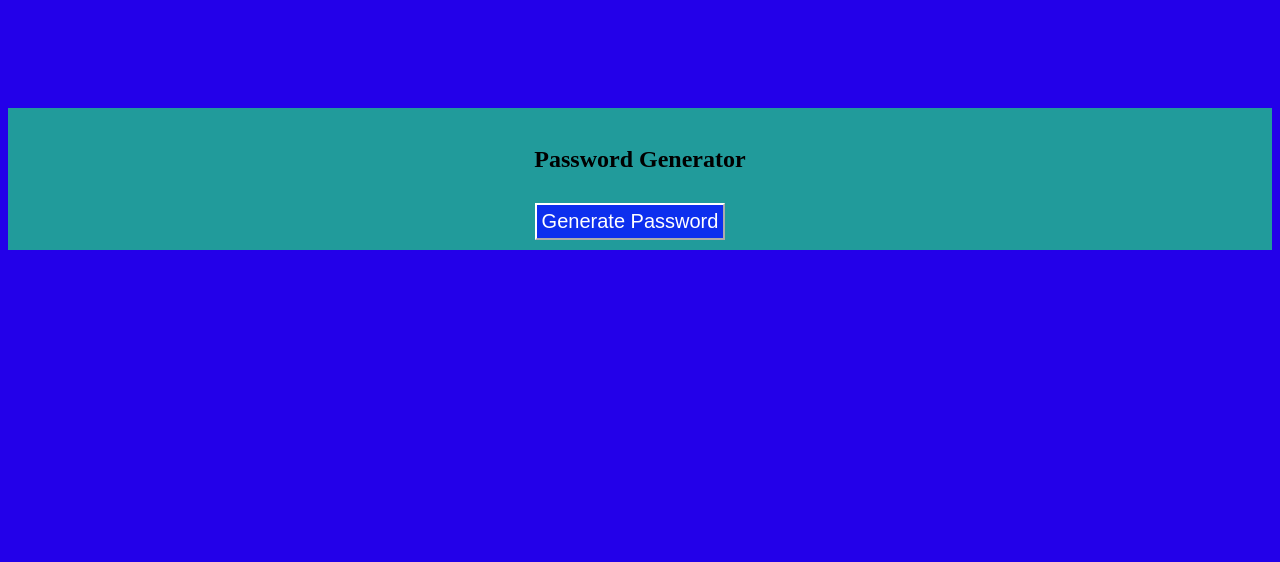
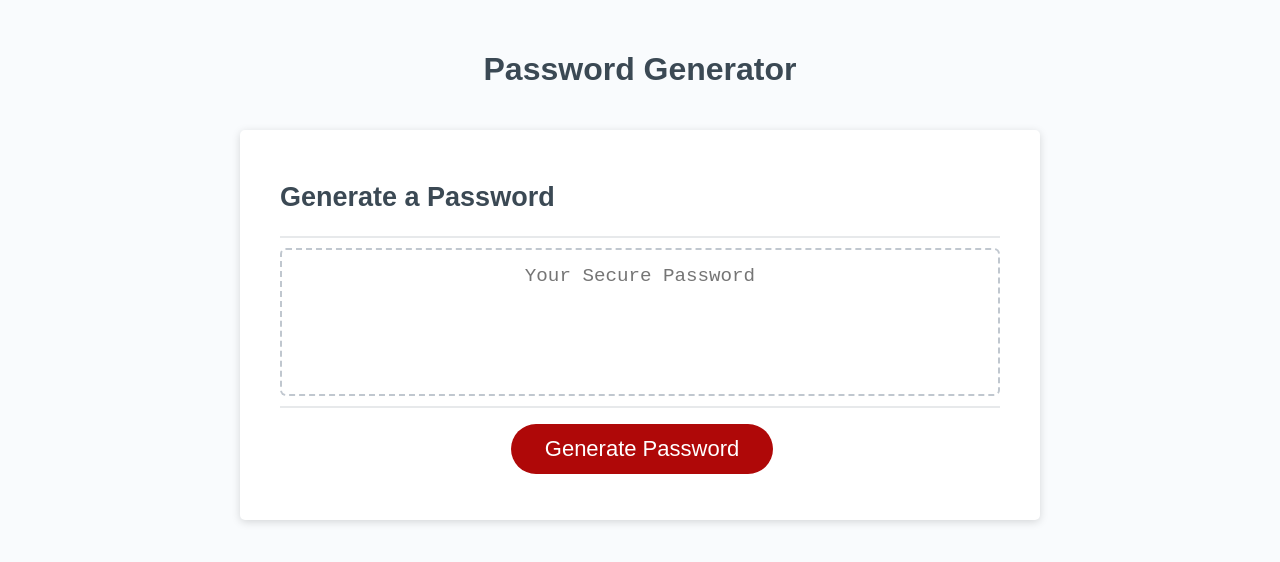
Before and after one commit to danieltran2016/Module_3_Password_Generator, a plain HTML site: page index.html in a window 1280 px wide. Drawn offline with Linux system fonts and the light colour scheme.

Commit message:
im an idiot and didnt know there was starter code for the project. anyways, i put away the first site iwas working on and put the clone code in the main folder for this project.

```diff
--- /dev/null
+++ b/ignore these/style.css
@@ -0,0 +1,29 @@
+body{
+    background-color: rgb(35, 0, 233);
+}
+
+header {
+    padding-top: 20px;
+}
+
+section {
+    display: block;
+    margin: 80px auto;
+    text-align: center;
+    background-color: rgb(33, 155, 155);
+   }
+
+.pwg {
+    padding: 20px;
+}
+
+button {
+    padding: 5px;
+    margin: 10px;
+    cursor: pointer;
+    font-size: 20px;
+    font-weight:100;
+    background-color: rgb(13, 47, 238);
+    color: white;
+    border-color: white;
+}
--- a/index.html
+++ b/index.html
@@ -1,23 +1,34 @@
 <!DOCTYPE html>
-<html lang="en-us">
+<html lang="en">
   <head>
-    <meta charset = "UTF-8">
-    <meta name="viewport" content="width=device-width, initial-scale=1.0">
-    <link rel="stylesheet" href="./style.css">
-    <title>Random Password Generator DT</title>
+    <meta charset="UTF-8" />
+    <meta name="viewport" content="width=device-width, initial-scale=1.0" />
+    <meta http-equiv="X-UA-Compatible" content="ie=edge" />
+    <title>Password Generator</title>
+    <link rel="stylesheet" href="style.css" />
   </head>
-
   <body>
+    <div class="wrapper">
       <header>
-        <section>
-            <pwgen class ="pwg">
-                <h1>Password Generator </h1>
-                <button id="password">Generate Password</button>
-            </pwgen>
-        </section>
+        <h1>Password Generator</h1>
       </header>
-
-
+      <div class="card">
+        <div class="card-header">
+          <h2>Generate a Password</h2>
+        </div>
+        <div class="card-body">
+          <textarea
+            readonly
+            id="password"
+            placeholder="Your Secure Password"
+            aria-label="Generated Password"
+          ></textarea>
+        </div>
+        <div class="card-footer">
+          <button id="generate" class="btn">Generate Password</button>
+        </div>
+      </div>
+    </div>
     <script src="script.js"></script>
   </body>
 </html>
--- a/script.js
+++ b/script.js
@@ -0,0 +1,17 @@
+// Assignment code here
+
+
+// Get references to the #generate element
+var generateBtn = document.querySelector("#generate");
+
+// Write password to the #password input
+function writePassword() {
+  var password = generatePassword();
+  var passwordText = document.querySelector("#password");
+
+  passwordText.value = password;
+
+}
+
+// Add event listener to generate button
+generateBtn.addEventListener("click", writePassword);
--- a/style.css
+++ b/style.css
@@ -1,29 +1,137 @@
-body{
-    background-color: rgb(35, 0, 233);
+*,
+*::before,
+*::after {
+  box-sizing: border-box;
+}
+
+html,
+body,
+.wrapper {
+  height: 100%;
+  margin: 0;
+  padding: 0;
+}
+
+body {
+  font-family: sans-serif;
+  background-color: #f9fbfd;
+}
+
+.wrapper {
+  padding-top: 30px;
+  padding-left: 20px;
+  padding-right: 20px;
 }
 
 header {
-    padding-top: 20px;
+  text-align: center;
+  padding: 20px;
+  padding-top: 0px;
+  color: hsl(206, 17%, 28%);
 }
 
-section {
-    display: block;
-    margin: 80px auto;
-    text-align: center;
-    background-color: rgb(33, 155, 155);
-   }
-
-.pwg {
-    padding: 20px;
+.card {
+  background-color: hsl(0, 0%, 100%);
+  border-radius: 5px;
+  border-width: 1px;
+  box-shadow: rgba(0, 0, 0, 0.15) 0px 2px 8px 0px;
+  color: hsl(206, 17%, 28%);
+  font-size: 18px;
+  margin: 0 auto;
+  max-width: 800px;
+  padding: 30px 40px;
 }
 
-button {
-    padding: 5px;
-    margin: 10px;
-    cursor: pointer;
-    font-size: 20px;
-    font-weight:100;
-    background-color: rgb(13, 47, 238);
-    color: white;
-    border-color: white;
+.card-header::after {
+  content: " ";
+  display: block;
+  width: 100%;
+  background: #e7e9eb;
+  height: 2px;
 }
+
+.card-body {
+  min-height: 100px;
+}
+
+.card-footer {
+  text-align: center;
+}
+
+.card-footer::before {
+  content: " ";
+  display: block;
+  width: 100%;
+  background: #e7e9eb;
+  height: 2px;
+}
+
+.card-footer::after {
+  content: " ";
+  display: block;
+  clear: both;
+}
+
+.btn {
+  border: none;
+  background-color: hsl(360, 91%, 36%);
+  border-radius: 25px;
+  box-shadow: rgba(0, 0, 0, 0.1) 0px 1px 6px 0px rgba(0, 0, 0, 0.2) 0px 1px 1px
+    0px;
+  color: hsl(0, 0%, 100%);
+  display: inline-block;
+  font-size: 22px;
+  line-height: 22px;
+  margin: 16px 16px 16px 20px;
+  padding: 14px 34px;
+  text-align: center;
+  cursor: pointer;
+}
+
+button[disabled] {
+  cursor: default;
+  background: #c0c7cf;
+}
+
+.float-right {
+  float: right;
+}
+
+#password {
+  -webkit-appearance: none;
+  -moz-appearance: none;
+  appearance: none;
+  border: none;
+  display: block;
+  width: 100%;
+  padding-top: 15px;
+  padding-left: 15px;
+  padding-right: 15px;
+  padding-bottom: 85px;
+  font-size: 1.2rem;
+  text-align: center;
+  margin-top: 10px;
+  margin-bottom: 10px;
+  border: 2px dashed #c0c7cf;
+  border-radius: 6px;
+  resize: none;
+  overflow: hidden;
+}
+
+@media (max-width: 690px) {
+  .btn {
+    font-size: 1rem;
+    margin: 16px 0px 0px 0px;
+    padding: 10px 15px;
+  }
+
+  #password {
+    font-size: 1rem;
+  }
+}
+
+@media (max-width: 500px) {
+  .btn {
+    font-size: 0.8rem;
+  }
+}
```
Also changed, not shown: ignore these/index.html (added, +23 -0 lines), ignore these/script.js (added). Lines whose indentation alone changed are shown as unchanged.
